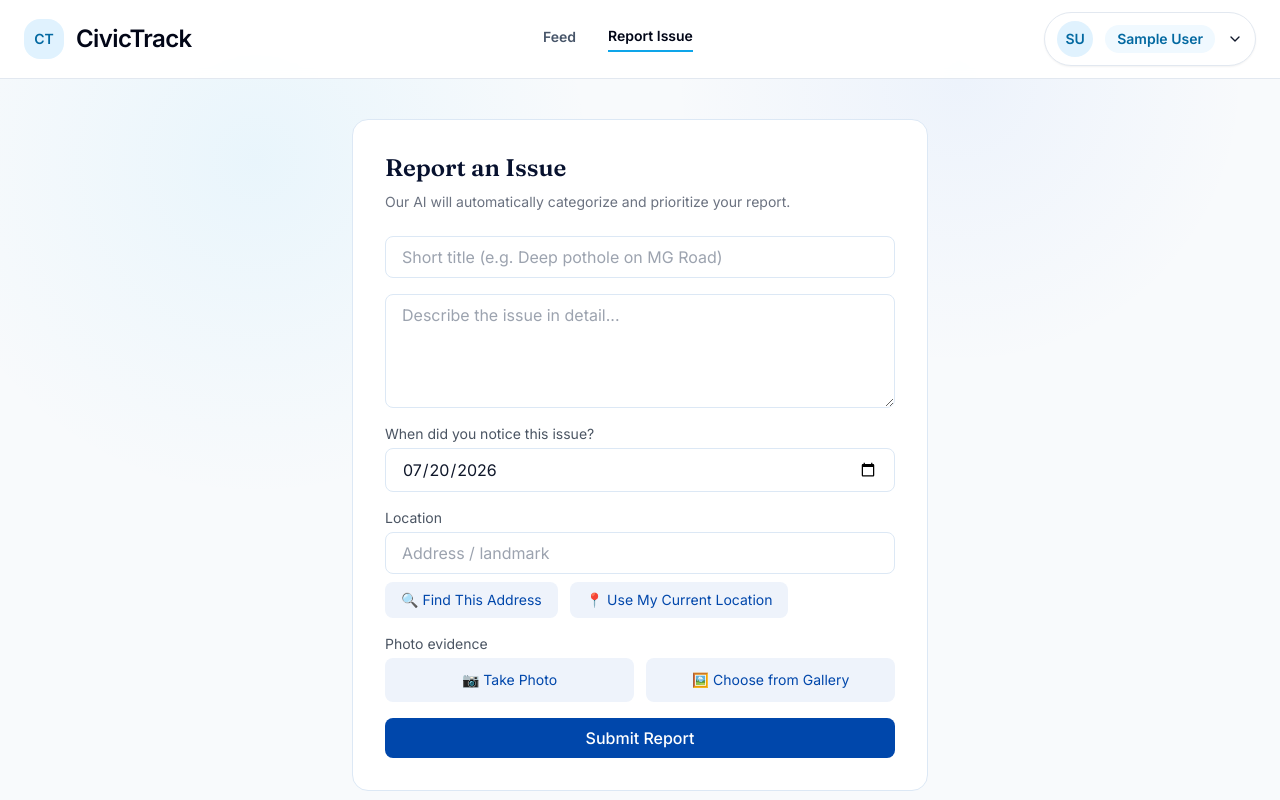
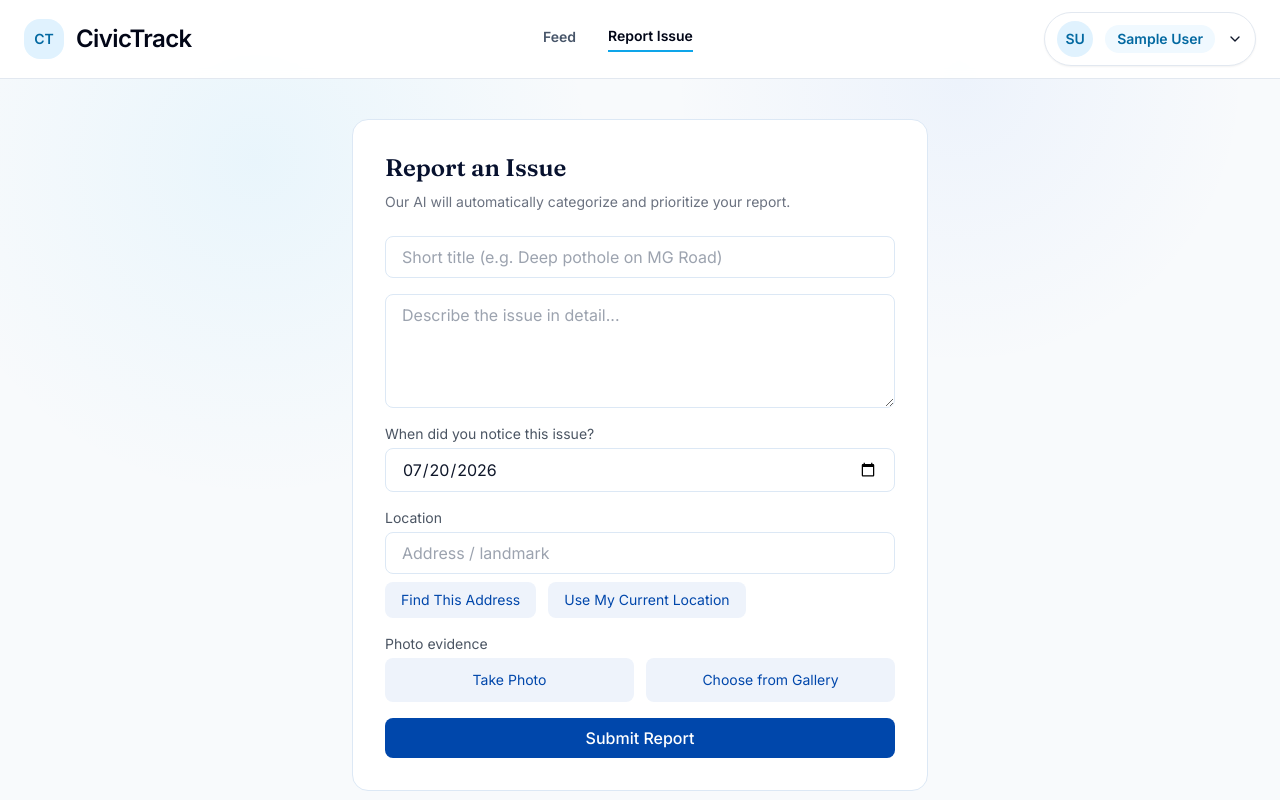
Before and after one commit to ilagautam31/Civic-Issue-Reporter, a React (Vite) app in the folder frontend/: page /report/new in a window 1280 px wide. Built offline with nearby package versions, Linux system fonts and the light colour scheme; no server answers; sample sign-in values are in the browser's storage.

Commit message:
Upadated ReportForm

```diff
--- a/frontend/src/pages/ReportForm.jsx
+++ b/frontend/src/pages/ReportForm.jsx
@@ -179,7 +179,7 @@ export default function ReportForm() {
               disabled={locating}
               className="text-sm bg-[#eef3fb] text-primary px-4 py-2 rounded-lg disabled:opacity-50"
             >
-              {locating ? "Locating..." : "🔍 Find This Address"}
+              {locating ? "Locating..." : " Find This Address"}
             </button>
             <button
               type="button"
@@ -187,7 +187,7 @@ export default function ReportForm() {
               disabled={locating}
               className="text-sm bg-[#eef3fb] text-primary px-4 py-2 rounded-lg disabled:opacity-50"
             >
-              📍 Use My Current Location
+               Use My Current Location
             </button>
           </div>
           {location.lat && (
@@ -201,7 +201,7 @@ export default function ReportForm() {
           <label className="text-sm text-gray-600 mb-1 block">Photo evidence</label>
           <div className="flex gap-3 flex-wrap">
             <label className="flex-1 min-w-[140px] text-center bg-[#eef3fb] text-primary text-sm px-4 py-3 rounded-lg cursor-pointer hover:bg-[#e0ebfa] transition-colors">
-              📷 Take Photo
+               Take Photo
               <input
                 type="file"
                 accept="image/*"
@@ -211,7 +211,7 @@ export default function ReportForm() {
               />
             </label>
             <label className="flex-1 min-w-[140px] text-center bg-[#eef3fb] text-primary text-sm px-4 py-3 rounded-lg cursor-pointer hover:bg-[#e0ebfa] transition-colors">
-              🖼️ Choose from Gallery
+               Choose from Gallery
               <input
                 type="file"
                 accept="image/*"
```
